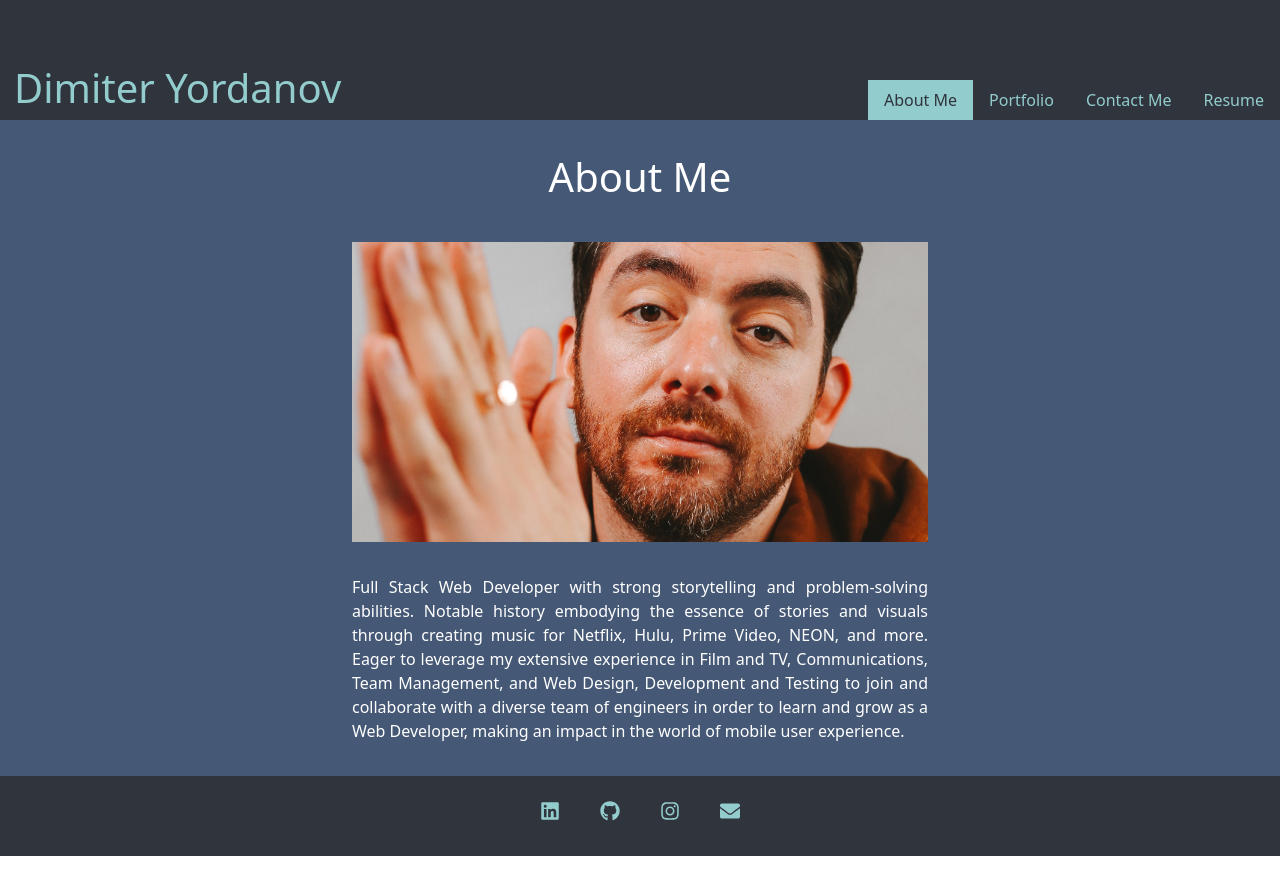
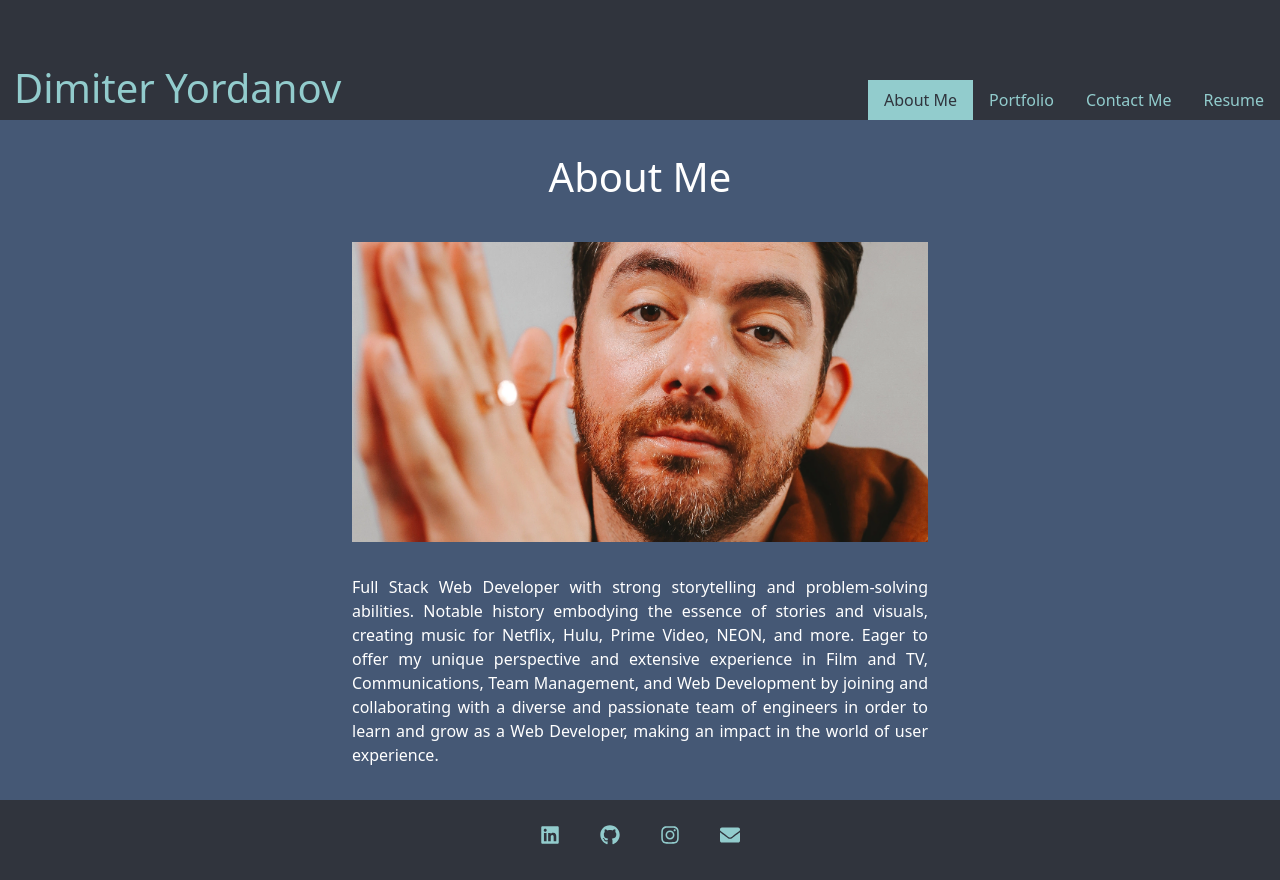
Before and after one commit to dimitermusic/react-portfolio, a React (Create React App) app: page / in a window 1280 px wide. Before the commit the page ends 856 px from the top, so only its background shows below. Built offline with nearby package versions, Linux system fonts and the light colour scheme.

Commit message:
updated about me

```diff
--- a/src/components/pages/AboutMe.js
+++ b/src/components/pages/AboutMe.js
@@ -10,7 +10,7 @@ export default function AboutMe() {
       </h1>
       <img src={dimiterProfile} alt="dimiter yordanov" />
       <p>
-        Full Stack Web Developer with strong storytelling and problem-solving abilities. Notable history embodying the essence of stories and visuals through creating music for Netflix, Hulu, Prime Video, NEON, and more. Eager to leverage my extensive experience in Film and TV, Communications, Team Management, and Web Design, Development and Testing to join and collaborate with a diverse team of engineers in order to learn and grow as a Web Developer, making an impact in the world of mobile user experience.
+        Full Stack Web Developer with strong storytelling and problem-solving abilities. Notable history embodying the essence of stories and visuals, creating music for Netflix, Hulu, Prime Video, NEON, and more. Eager to offer my unique perspective and extensive experience in Film and TV, Communications, Team Management, and Web Development by joining and collaborating with a diverse and passionate team of engineers in order to learn and grow as a Web Developer, making an impact in the world of user experience.
       </p>
     </div>
   );
```
